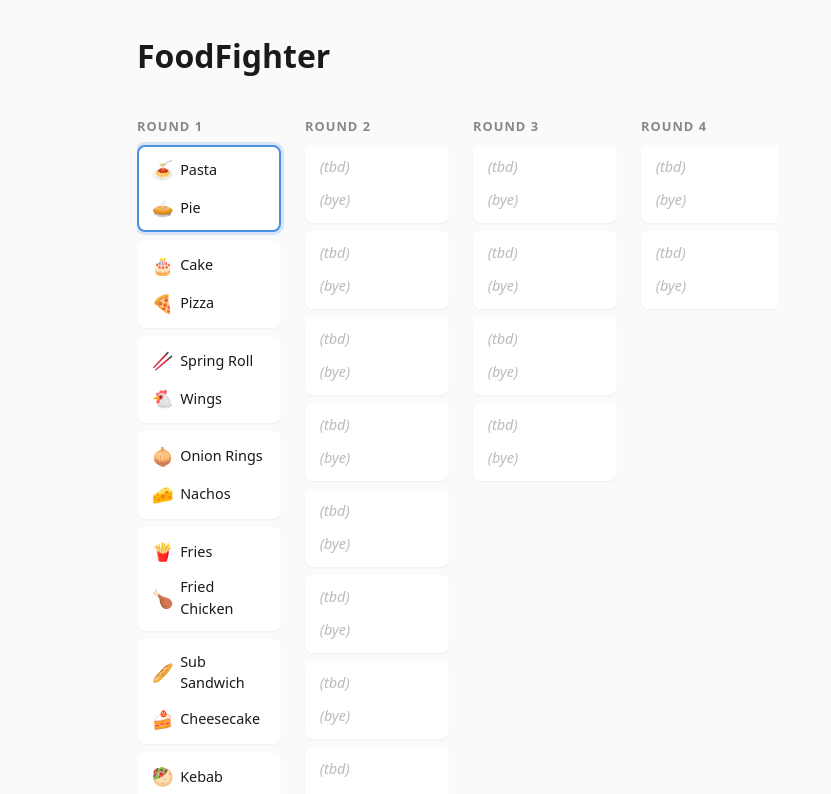
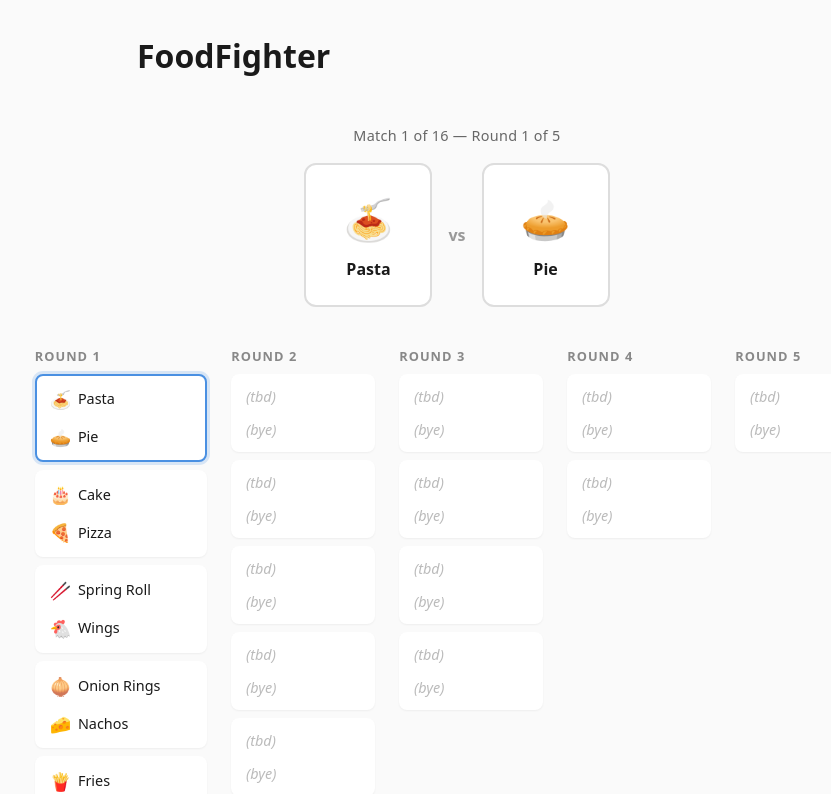
Before and after one commit to ShawnSuit/FoodFighter, a React (Vite) app: page / in a window 1280 px wide. Shown: the top 794 px of the page, without its empty margins (183-1014 px from the left). Built offline with nearby package versions, Linux system fonts and the light colour scheme.

Commit message:
design changes

```diff
--- a/src/App.tsx
+++ b/src/App.tsx
@@ -34,7 +34,6 @@ export function App() {
   return (
     <main>
       <h1>FoodFighter</h1>
-      <BracketView bracket={bracket} />
       <MatchupCard
         matchup={current}
         progress={progress}
@@ -42,6 +41,7 @@ export function App() {
           dispatch({ type: "vote", matchupId: current.id, winnerId })
         }
       />
+      <BracketView bracket={bracket} />
     </main>
   );
 }
--- a/src/components/BracketView.css
+++ b/src/components/BracketView.css
@@ -1,8 +1,12 @@
 .bracket-view {
   display: flex;
+  justify-content: safe center;
   gap: 1.5rem;
   overflow-x: auto;
-  padding: 1rem 0;
+  padding: 1rem 2rem;
+  box-sizing: border-box;
+  width: 100vw;
+  margin-left: calc(50% - 50vw);
 }
 
 .bracket-view__round {
```
